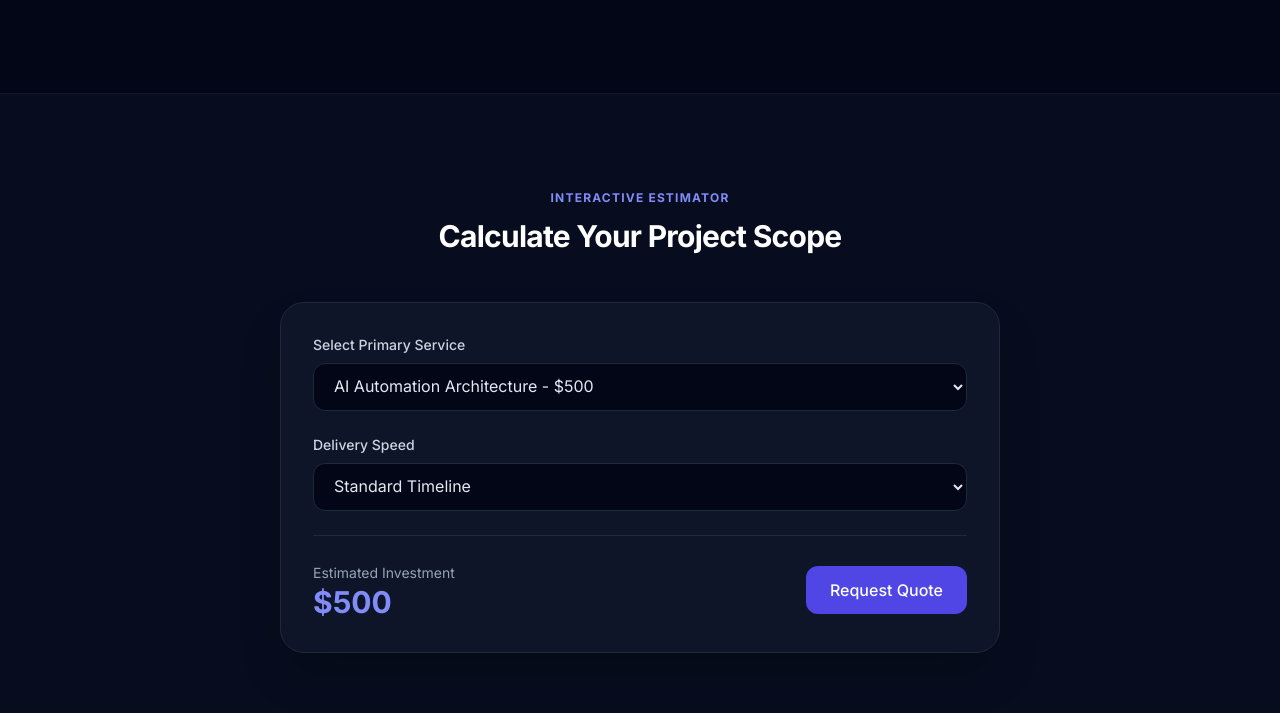
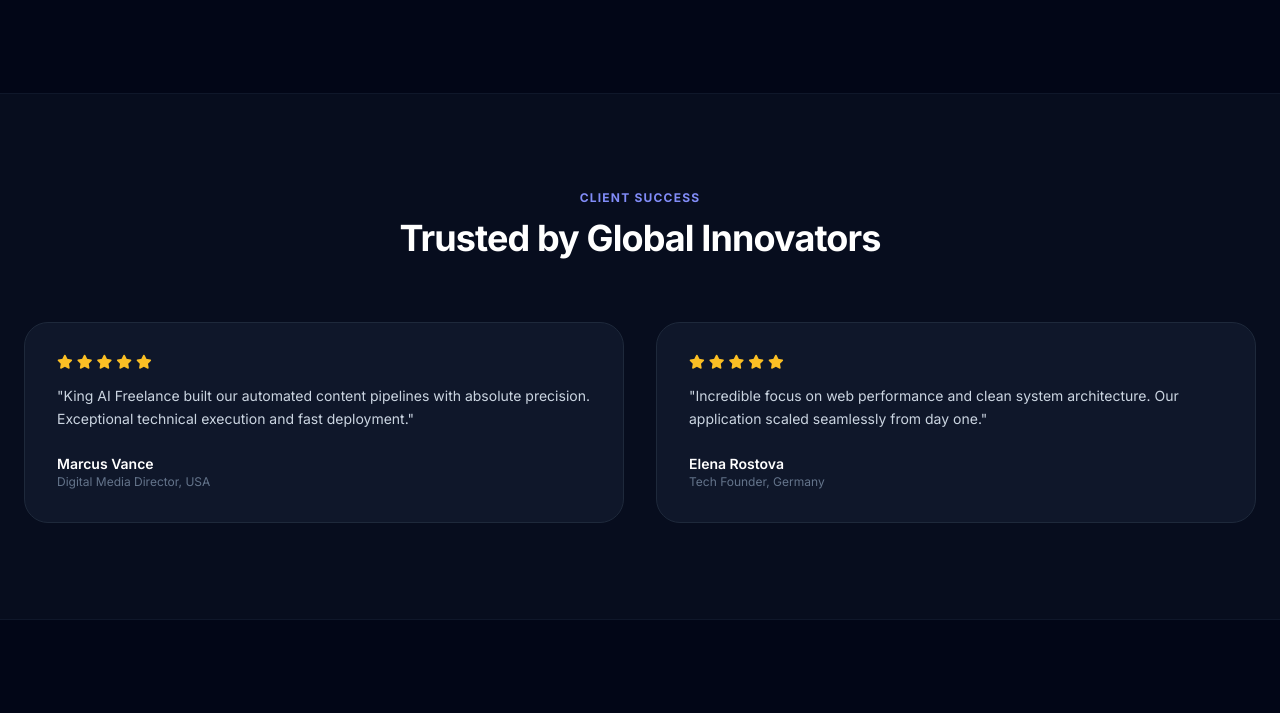
Before and after one commit to akhtarmazari55-sudo/king-ai-freelance, a website: page index.html in a window 1280 px wide. Shown: the part 1886-2599 px from the top of the page. Drawn offline with nearby package versions, Linux system fonts and the light colour scheme.

Commit message:
Add international client testimonials section

```diff
--- a/index.html
+++ b/index.html
@@ -27,6 +27,7 @@
             <nav class="hidden md:flex items-center space-x-8 text-sm font-medium text-slate-300">
                 <a href="#services" class="hover:text-indigo-400 transition">Services</a>
                 <a href="#showcase" class="hover:text-indigo-400 transition">AI Showcases</a>
+                <a href="#testimonials" class="hover:text-indigo-400 transition">Testimonials</a>
                 <a href="#calculator" class="hover:text-indigo-400 transition">Estimate Project</a>
                 <a href="#contact" class="bg-indigo-600 hover:bg-indigo-500 text-white px-5 py-2.5 rounded-xl shadow-lg shadow-indigo-600/30 transition">Get Started</a>
             </nav>
@@ -89,7 +90,7 @@
         </div>
     </section>
 
-    <!-- NEW FEATURE: AI Content Showcase Section -->
+    <!-- AI Content Showcase Section -->
     <section id="showcase" class="py-24 border-t border-slate-900">
         <div class="max-w-7xl mx-auto px-6">
             <div class="text-center max-w-3xl mx-auto mb-16">
@@ -98,7 +99,6 @@
             </div>
 
             <div class="grid grid-cols-1 lg:grid-cols-2 gap-8">
-                <!-- Showcase Card 1 -->
                 <div class="bg-slate-900 border border-slate-800 p-8 rounded-3xl relative overflow-hidden">
                     <div class="absolute top-0 right-0 p-6 text-indigo-500/20 text-6xl">
                         <i class="fa-solid fa-video"></i>
@@ -111,7 +111,6 @@
                     </div>
                 </div>
 
-                <!-- Showcase Card 2 -->
                 <div class="bg-slate-900 border border-slate-800 p-8 rounded-3xl relative overflow-hidden">
                     <div class="absolute top-0 right-0 p-6 text-indigo-500/20 text-6xl">
                         <i class="fa-solid fa-server"></i>
@@ -127,8 +126,36 @@
         </div>
     </section>
 
+    <!-- NEW FEATURE: Testimonials Section -->
+    <section id="testimonials" class="py-24 border-t border-slate-900 bg-slate-900/40">
+        <div class="max-w-7xl mx-auto px-6">
+            <div class="text-center max-w-3xl mx-auto mb-16">
+                <h2 class="text-xs font-bold uppercase tracking-widest text-indigo-400 mb-3">Client Success</h2>
+                <p class="text-3xl sm:text-4xl font-bold tracking-tight text-white">Trusted by Global Innovators</p>
+            </div>
+            <div class="grid grid-cols-1 md:grid-cols-2 gap-8">
+                <div class="bg-slate-900 border border-slate-800 p-8 rounded-3xl">
+                    <div class="flex text-amber-400 space-x-1 mb-4 text-sm">
+                        <i class="fa-solid fa-star"></i><i class="fa-solid fa-star"></i><i class="fa-solid fa-star"></i><i class="fa-solid fa-star"></i><i class="fa-solid fa-star"></i>
+                    </div>
+                    <p class="text-slate-300 text-sm leading-relaxed mb-6">"King AI Freelance built our automated content pipelines with absolute precision. Exceptional technical execution and fast deployment."</p>
+                    <div class="font-semibold text-white text-sm">Marcus Vance</div>
+                    <div class="text-xs text-slate-500">Digital Media Director, USA</div>
+                </div>
+                <div class="bg-slate-900 border border-slate-800 p-8 rounded-3xl">
+                    <div class="flex text-amber-400 space-x-1 mb-4 text-sm">
+                        <i class="fa-solid fa-star"></i><i class="fa-solid fa-star"></i><i class="fa-solid fa-star"></i><i class="fa-solid fa-star"></i><i class="fa-solid fa-star"></i>
+                    </div>
+                    <p class="text-slate-300 text-sm leading-relaxed mb-6">"Incredible focus on web performance and clean system architecture. Our application scaled seamlessly from day one."</p>
+                    <div class="font-semibold text-white text-sm">Elena Rostova</div>
+                    <div class="text-xs text-slate-500">Tech Founder, Germany</div>
+                </div>
+            </div>
+        </div>
+    </section>
+
     <!-- Interactive Project Scope Calculator -->
-    <section id="calculator" class="py-24 border-t border-slate-900 bg-slate-900/40">
+    <section id="calculator" class="py-24 border-t border-slate-900">
         <div class="max-w-3xl mx-auto px-6">
             <div class="text-center mb-12">
                 <h2 class="text-xs font-bold uppercase tracking-widest text-indigo-400 mb-3">Interactive Estimator</h2>
@@ -164,7 +191,7 @@
     </section>
 
     <!-- Contact Form Section -->
-    <section id="contact" class="py-24 border-t border-slate-900">
+    <section id="contact" class="py-24 border-t border-slate-900 bg-slate-900/40">
         <div class="max-w-2xl mx-auto px-6">
             <div class="text-center mb-12">
                 <h2 class="text-xs font-bold uppercase tracking-widest text-indigo-400 mb-3">Get In Touch</h2>
```
